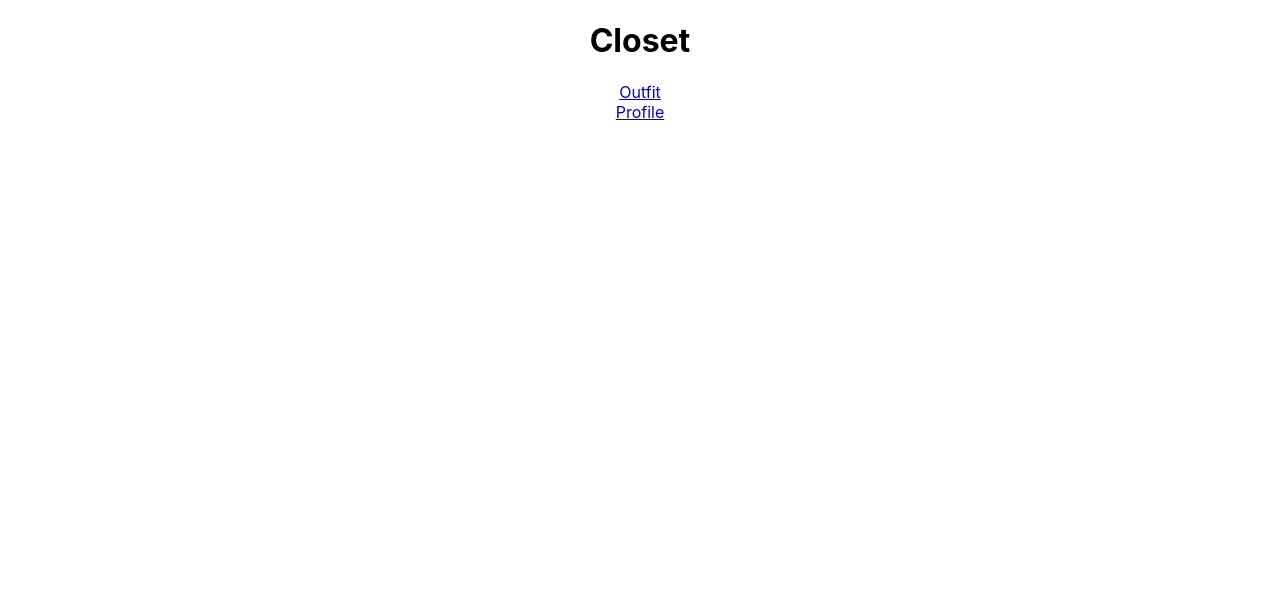
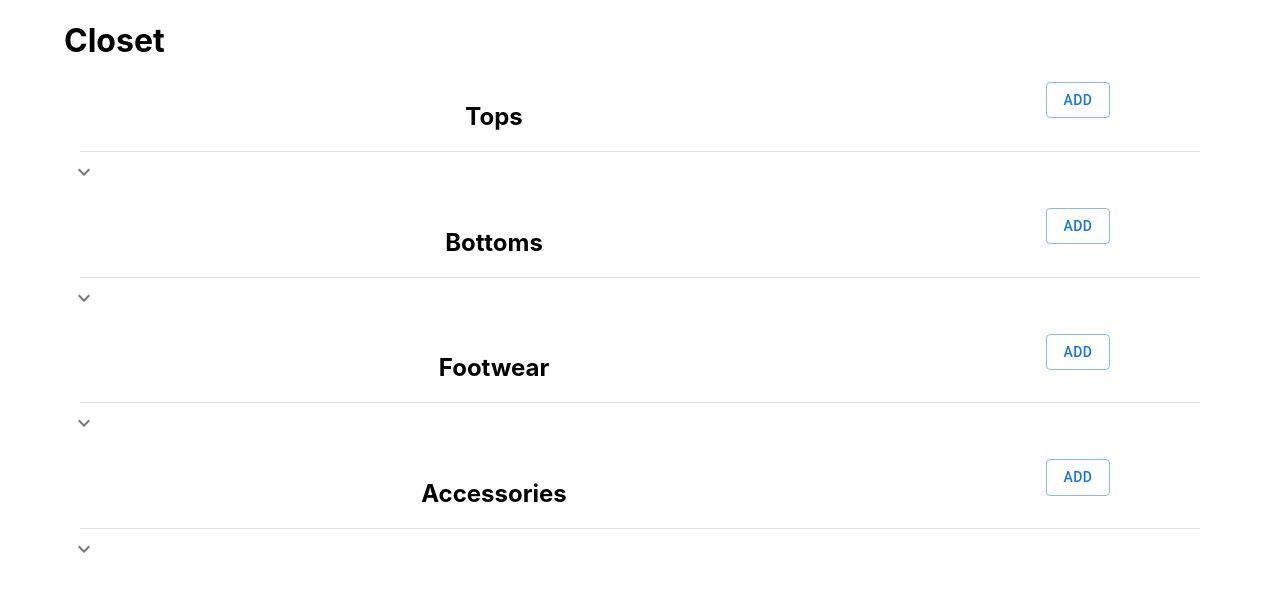
Before and after one commit to sghose16/hci-final, a React (Create React App) app: page / in a window 1280 px wide. Shown: the top 592 px of the page. Built offline with nearby package versions, Linux system fonts and the light colour scheme.

Commit message:
closet page elems added

```diff
--- a/src/pages/Closet.js
+++ b/src/pages/Closet.js
@@ -1,17 +1,73 @@
-import React from 'react';
-import { Link } from 'react-router-dom';
+import React from "react";
+
+import { Container, Grid } from "@mui/material";
+import DisplayItemsContainer from "../components/DisplayItemsContainer";
+
+// assets
+import top1 from "../assets/top1.png";
+import top2 from "../assets/top2.png";
+import top3 from "../assets/top3.png";
+import top4 from "../assets/top4.png";
+import top5 from "../assets/top5.png";
+
+import bot1 from "../assets/bot1.png";
+import bot2 from "../assets/bot2.png";
+import bot3 from "../assets/bot3.png";
+import bot4 from "../assets/bot4.png";
+import bot5 from "../assets/bot5.png";
+
+import foot1 from "../assets/foot1.jpeg";
+import foot2 from "../assets/foot2.png";
+import foot3 from "../assets/foot3.png";
+import foot4 from "../assets/foot4.jpg";
+import foot5 from "../assets/foot5.jpeg";
+
+import acc1 from "../assets/acc1.png";
+import acc2 from "../assets/acc2.png";
+import acc3 from "../assets/acc3.png";
+import acc4 from "../assets/acc4.png";
+import acc5 from "../assets/acc5.png";
 
 function Closet() {
   return (
-    <div>
-      <h1>Closet</h1>
-      <div>
-        <Link to="/outfit">Outfit</Link>
-      </div>
-      <div>
-        <Link to="/profile">Profile</Link>
-      </div>
-    </div>
+    <Container>
+      {/* title of page */}
+      <Grid container>
+        <Grid item>
+          <h1>Closet</h1>
+        </Grid>
+      </Grid>
+
+      <Grid container rowSpacing={2}>
+        <Grid item xs={12}>
+          <DisplayItemsContainer
+            title={"Tops"}
+            items={[top1, top2, top3, top4, top5]}
+          />
+        </Grid>
+
+        <Grid item xs={12}>
+          <DisplayItemsContainer
+            title={"Bottoms"}
+            items={[bot1, bot2, bot3, bot4, bot5]}
+          />
+        </Grid>
+
+        <Grid item xs={12}>
+          <DisplayItemsContainer
+            title={"Footwear"}
+            items={[foot1, foot2, foot3, foot4, foot5]}
+          />
+        </Grid>
+
+        <Grid item xs={12}>
+          <DisplayItemsContainer
+            title={"Accessories"}
+            items={[acc1, acc2, acc3, acc4, acc5]}
+          />
+        </Grid>
+      </Grid>
+    </Container>
   );
 }
 
```
